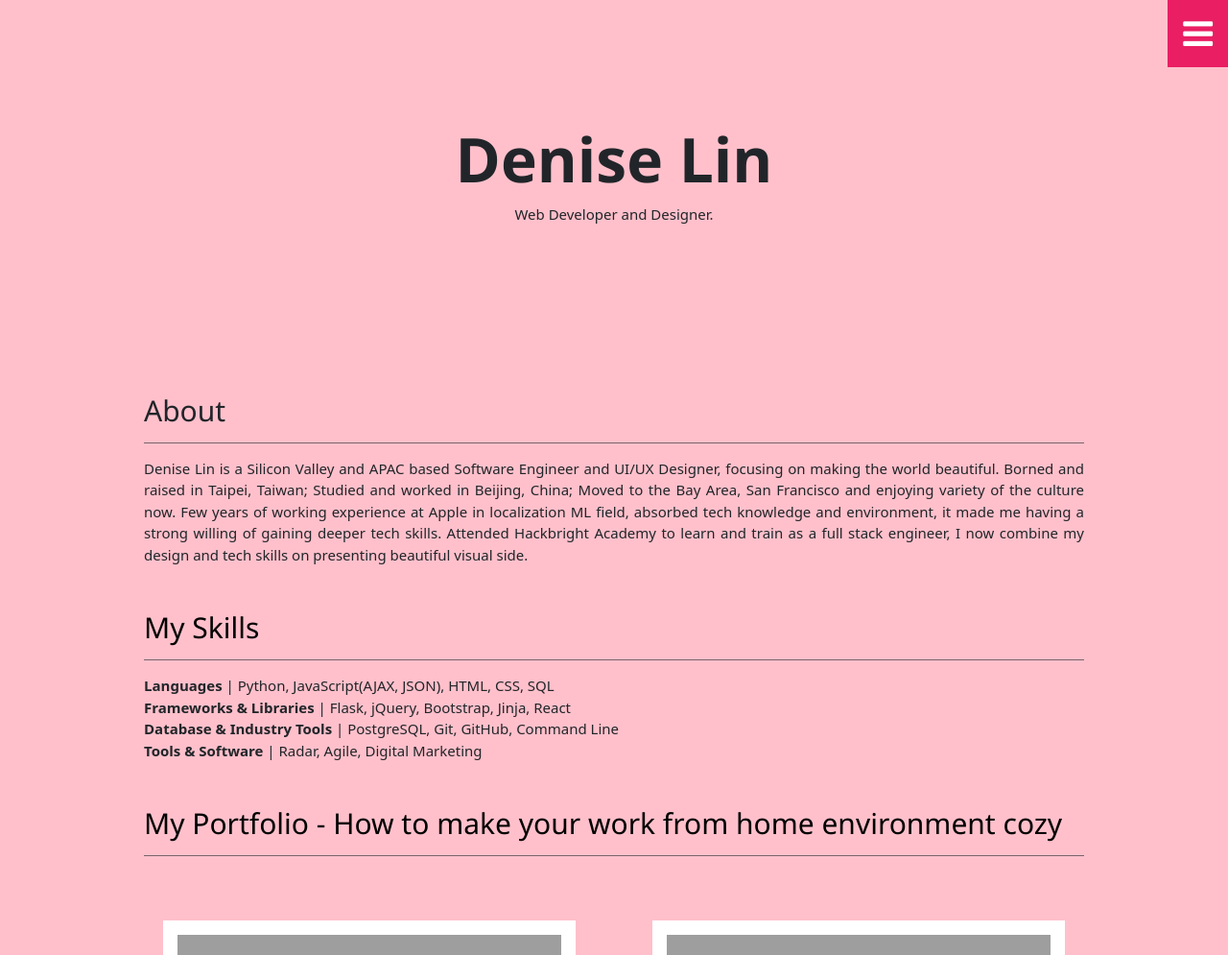
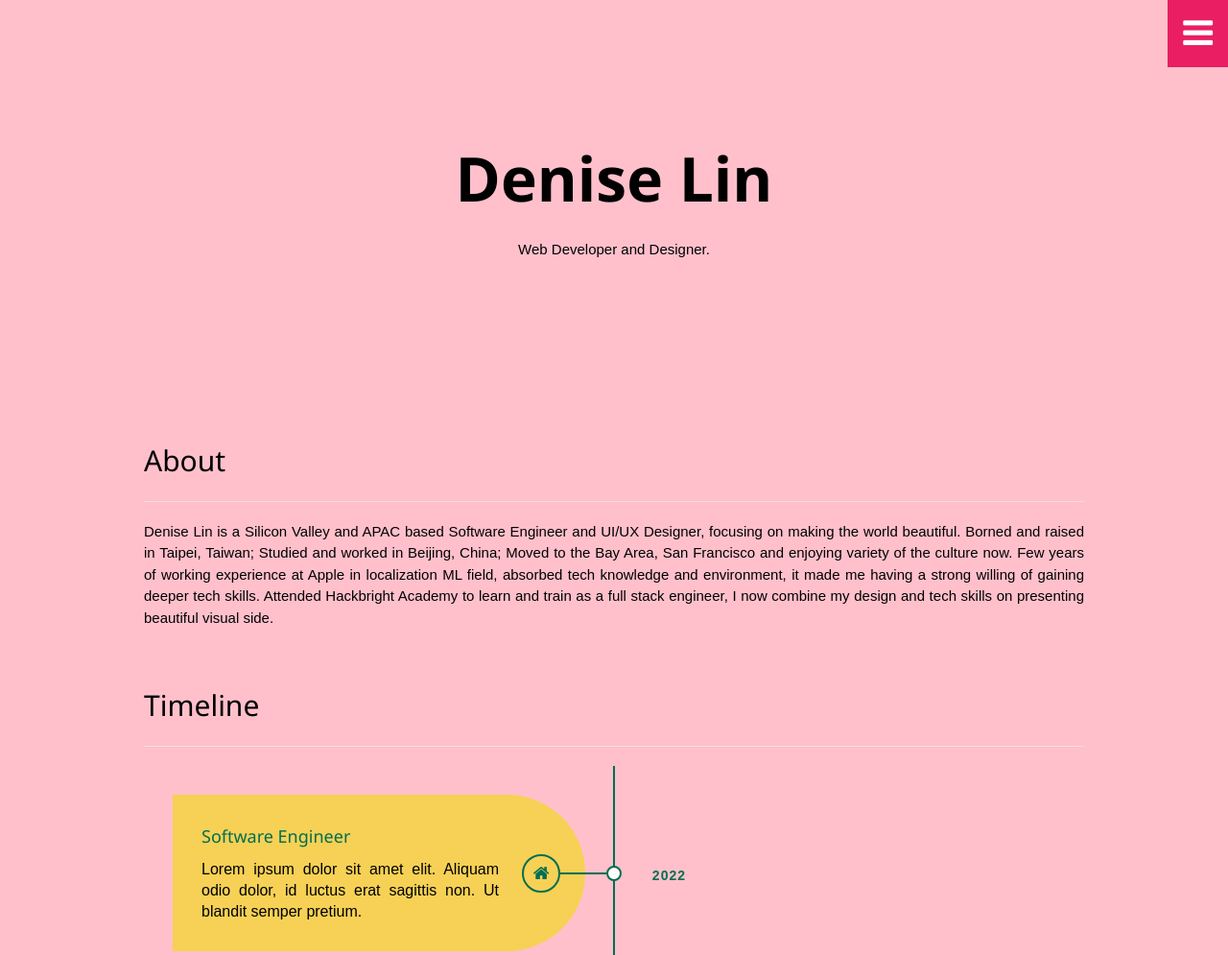
Before and after one commit to DeniseYT/Portfolio, a PHP site: page /templates/homepage.html in a window 1280 px wide. Shown: the top 995 px of the page at 96% size. Run offline with PHP 8.4, Linux system fonts and the light colour scheme; grey boxes are pictures that could not be loaded.

Commit message:
Add Timeline

```diff
--- a/static/css/styles.css
+++ b/static/css/styles.css
@@ -65,12 +65,7 @@ body {
     margin: 20px;
     display: inline-block;
     background-size: cover;
-
 }
-
-/* .first-layer-container-img-first_left:hover {
-
-} */
 
 
 .first-layer-container-img-first_right {
@@ -167,3 +162,269 @@ body {
     font-family: 'Sans Serif';
 
 }  */
+
+/* Flip Card */
+/* The flip card container - set the width and height to whatever you want. We have added the border property to demonstrate that the flip itself goes out of the box on hover (remove perspective if you don't want the 3D effect */
+.flip-card {
+    background-color: transparent;
+    width: 400px;  /* match with html info */
+    height: 400px; /* match with html info */
+    border: 1px solid #f1f1f1;
+    perspective: 1000px; /* Remove this if you don't want the 3D effect */
+  }
+
+  /* This container is needed to position the front and back side */
+  .flip-card-inner {
+    position: relative;
+    width: 100%;
+    height: 100%;
+    text-align: center;
+    transition: transform 0.8s;
+    transform-style: preserve-3d;
+  }
+
+  /* Do an horizontal flip when you move the mouse over the flip box container */
+  .flip-card:hover .flip-card-inner {
+    transform: rotateY(180deg);
+  }
+
+  /* Position the front and back side */
+  .flip-card-front, .flip-card-back {
+    position: absolute;
+    width: 100%;
+    height: 100%;
+    -webkit-backface-visibility: hidden; /* Safari */
+    backface-visibility: hidden;
+  }
+
+  /* Style the front side (fallback if image is missing) */
+  .flip-card-front {
+    background-color: #bbb;
+    color: black;
+    background-size: cover;
+
+  }
+
+  /* Style the back side */
+  .flip-card-back {
+    background-color: white;
+    color: black;
+    transform: rotateY(180deg);
+  }
+
+  /* Zoom on Hover */
+  * {
+    box-sizing: border-box;
+  }
+
+  .zoom {
+    padding: 50px;
+    /* background-color: green; */
+    transition: transform .2s;
+    width: 200px;
+    height: 200px;
+    margin: 0 auto;
+  }
+
+  .zoom:hover {
+    -ms-transform: scale(1.5); /* IE 9 */
+    -webkit-transform: scale(1.5); /* Safari 3-8 */
+    transform: scale(1.5);
+  }
+
+
+
+  /* Timeline */
+*,
+*::before,
+*::after {
+box-sizing: border-box;
+}
+
+body {
+  margin: 0;
+  font-family: Arial, Helvetica, sans-serif;
+  /* background: #ffffff; */
+}
+
+.timeline {
+  position: relative;
+  width: 100%;
+  max-width: 1140px;
+  margin: 0 auto;
+  padding: 15px 0;
+}
+
+.timeline::after {
+  content: '';
+  position: absolute;
+  width: 2px;
+  background: #006E51;
+  top: 0;
+  bottom: 0;
+  left: 50%;
+  margin-left: -1px;
+}
+
+.container {
+  padding: 15px 30px;
+  position: relative;
+  background: inherit;
+  width: 50%;
+}
+
+.container.left {
+  left: 0;
+}
+
+.container.right {
+  left: 50%;
+}
+
+.container::after {
+  content: '';
+  position: absolute;
+  width: 16px;
+  height: 16px;
+  top: calc(50% - 8px);
+  right: -8px;
+  background: #ffffff;
+  border: 2px solid #006E51;
+  border-radius: 16px;
+  z-index: 1;
+}
+
+.container.right::after {
+  left: -8px;
+}
+
+.container::before {
+  content: '';
+  position: absolute;
+  width: 50px;
+  height: 2px;
+  top: calc(50% - 1px);
+  right: 8px;
+  background: #006E51;
+  z-index: 1;
+}
+
+.container.right::before {
+  left: 8px;
+}
+
+.container .year {
+  position: absolute;
+  display: inline-block;
+  top: calc(50% - 8px);
+  text-align: center;
+  font-size: 14px;
+  font-weight: bold;
+  color: #006E51;
+  text-transform: uppercase;
+  letter-spacing: 1px;
+  z-index: 1;
+}
+
+.container.left .year {
+  right: -75px;
+}
+
+.container.right .year {
+  left: -75px;
+}
+
+.container .icon {
+  position: absolute;
+  display: inline-block;
+  width: 40px;
+  height: 40px;
+  padding: 9px 0;
+  top: calc(50% - 20px);
+  background: #F6D155;
+  border: 2px solid #006E51;
+  border-radius: 40px;
+  text-align: center;
+  font-size: 18px;
+  color: #006E51;
+  z-index: 1;
+}
+
+.container.left .icon {
+  right: 56px;
+}
+
+.container.right .icon {
+  left: 56px;
+}
+
+.container .content {
+  padding: 30px 90px 30px 30px;
+  background: #F6D155;
+  position: relative;
+  border-radius: 0 500px 500px 0;
+}
+
+.container.right .content {
+  padding: 30px 30px 30px 90px;
+  border-radius: 500px 0 0 500px;
+}
+
+.container .content h2 {
+  margin: 0 0 10px 0;
+  font-size: 18px;
+  font-weight: normal;
+  color: #006E51;
+}
+
+.container .content p {
+  margin: 0;
+  font-size: 16px;
+  line-height: 22px;
+  color: #000000;
+}
+
+@media (max-width: 767.98px) {
+  .timeline::after {
+    left: 90px;
+  }
+
+  .container {
+    width: 100%;
+    padding-left: 120px;
+    padding-right: 30px;
+  }
+
+  .container.right {
+    left: 0%;
+  }
+
+  .container.left::after,
+  .container.right::after {
+    left: 82px;
+  }
+
+  .container.left::before,
+  .container.right::before {
+    left: 100px;
+    border-color: transparent #006E51 transparent transparent;
+  }
+
+  .container.left .date,
+  .container.right .date {
+    right: auto;
+    left: 15px;
+  }
+
+  .container.left .icon,
+  .container.right .icon {
+    right: auto;
+    left: 146px;
+  }
+
+  .container.left .content,
+  .container.right .content {
+    padding: 30px 30px 30px 90px;
+    border-radius: 500px 0 0 500px;
+  }
+}
--- a/static/js/homepage.js
+++ b/static/js/homepage.js
@@ -1,5 +1,18 @@
 "use strict";
 
+// Open and close sidebar
+      function openNav() {
+        document.getElementById("mySidebar").style.width = "60%";
+        document.getElementById("mySidebar").style.display = "block";
+      }
+
+      function closeNav() {
+        document.getElementById("mySidebar").style.display = "none";
+      }
+
+
+
+// Open Fullscreen
 var elem = document.documentElement;
 function openFullscreen() {
   if (elem.requestFullscreen) {
@@ -11,12 +24,12 @@ function openFullscreen() {
   }
 }
 
-function closeFullscreen() {
-  if (document.exitFullscreen) {
-    document.exitFullscreen();
-  } else if (document.webkitExitFullscreen) { /* Safari */
-    document.webkitExitFullscreen();
-  } else if (document.msExitFullscreen) { /* IE11 */
-    document.msExitFullscreen();
-  }
-}
+// function closeFullscreen() {
+//   if (document.exitFullscreen) {
+//     document.exitFullscreen();
+//   } else if (document.webkitExitFullscreen) { /* Safari */
+//     document.webkitExitFullscreen();
+//   } else if (document.msExitFullscreen) { /* IE11 */
+//     document.msExitFullscreen();
+//   }
+// }
--- a/templates/homepage.html
+++ b/templates/homepage.html
@@ -10,7 +10,7 @@
     <script src="/Intro/static/js/homepage.js" type="text/javascript"></script>
 
     <!-- Bootstrap CSS only -->
-    <link href="https://cdn.jsdelivr.net/npm/bootstrap@5.1.3/dist/css/bootstrap.min.css" rel="stylesheet" integrity="sha384-1BmE4kWBq78iYhFldvKuhfTAU6auU8tT94WrHftjDbrCEXSU1oBoqyl2QvZ6jIW3" crossorigin="anonymous">
+    <!-- <link href="https://cdn.jsdelivr.net/npm/bootstrap@5.1.3/dist/css/bootstrap.min.css" rel="stylesheet" integrity="sha384-1BmE4kWBq78iYhFldvKuhfTAU6auU8tT94WrHftjDbrCEXSU1oBoqyl2QvZ6jIW3" crossorigin="anonymous"> -->
 
     <title>Denise Lin's Portfolio</title>
     <link rel="stylesheet" href="/Intro/static/css/styles.css">
@@ -27,6 +27,7 @@
       <div class="w3-bar-block w3-center">
         <a href="#" class="w3-bar-item w3-button w3-text-grey w3-hover-light w3-pink" onclick="closeNav()">Home</a>
         <a href="#about" class="w3-bar-item w3-button w3-text-grey w3-hover-black" onclick="closeNav()">About</a>
+        <a href="#timeline" class="w3-bar-item w3-button w3-text-grey w3-hover-black" onclick="closeNav()">Timeline</a>
         <a href="#skills" class="w3-bar-item w3-button w3-text-grey w3-hover-black" onclick="closeNav()">Skills</a>
         <a href="#portfolio" class="w3-bar-item w3-button w3-text-grey w3-hover-black" onclick="closeNav()">Portfolio</a>
         <a href="#contact" class="w3-bar-item w3-button w3-text-grey w3-hover-black" onclick="closeNav()">Contact</a>
@@ -62,6 +63,7 @@
       <p>Web Developer and Designer.</p>
     </header>
 
+
     <!-- About Section -->
   <div class="w3-content w3-justify w3-padding-32" id="about">
     <h2>About</h2>
@@ -74,6 +76,63 @@
         Attended Hackbright Academy to learn and train as a full stack engineer, I now combine my design and
         tech skills on presenting beautiful visual side.
     </p>
+
+
+    <!-- Timeline Section -->
+  <div class="w3-padding-32 w3-content" id="portfolio">
+    <h2 class="w3-text-black">Timeline</h2>
+    <hr class="w3-opacity">
+
+    <!-- Timeline -->
+    <div class="timeline">
+      <div class="container left">
+        <div class="year">2022</div>
+        <i class="icon fa fa-home"></i>
+        <div class="content">
+          <h2>Software Engineer</h2>
+          <p>
+            Lorem ipsum dolor sit amet elit. Aliquam odio dolor, id luctus erat sagittis non. Ut blandit semper pretium.
+          </p>
+        </div>
+      </div>
+      <div class="container right">
+        <div class="year">2020-21</div>
+        <i class="icon fa fa-gift"></i>
+        <div class="content">
+          <h2>Software Engineer Student</h2>
+          <p>
+            Lorem ipsum dolor sit amet elit. Aliquam odio dolor, id luctus erat sagittis non. Ut blandit semper pretium.
+          </p>
+        </div>
+      </div>
+      <div class="container left">
+        <div class="year">2017-19</div>
+        <i class="icon fa fa-user"></i>
+        <div class="content">
+          <h2>Localization Specialist</h2>
+          <p>
+            Lorem ipsum dolor sit amet elit. Aliquam odio dolor, id luctus erat sagittis non. Ut blandit semper pretium.
+          </p>
+        </div>
+      </div>
+      <div class="container right">
+        <div class="year">2015</div>
+        <i class="icon fa fa-running"></i>
+        <div class="content">
+          <h2>Move to the US</h2>
+          <p>
+            Lorem ipsum dolor sit amet elit. Aliquam odio dolor, id luctus erat sagittis non. Ut blandit semper pretium.
+          </p>
+        </div>
+      </div>
+
+
+      </div>
+    </div>
+
+
+
+
 
 
 
@@ -117,9 +176,10 @@
       </h4>
     </div> -->
 
+
     <!-- Skills Section -->
   <div class="w3-padding-32 w3-content" id="portfolio">
-    <h2 class="w3-text-black">My Skills</h2>
+    <h2 class="w3-text-black">Skills</h2>
     <hr class="w3-opacity">
     <p><b>Languages</b> | Python, JavaScript(AJAX, JSON), HTML, CSS, SQL<br>
       <b>Frameworks & Libraries</b> | Flask, jQuery, Bootstrap, Jinja, React<br>
@@ -127,9 +187,12 @@
       <b>Tools & Software</b> | Radar, Agile, Digital Marketing
     </p>
 
+
+
+
     <!-- Portfolio Section -->
   <div class="w3-padding-32 w3-content" id="portfolio">
-    <h2 class="w3-text-black">My Portfolio - How to make your work from home environment cozy</h2>
+    <h2 class="w3-text-black">Portfolio</h2>
     <hr class="w3-opacity">
   </div>
 
@@ -161,16 +224,6 @@
 
 
 
-
-
-
-
-
-
-
-
-
-
     <!-- Contact Section -->
   <div class="w3-padding-32 w3-content w3-text-black" id="contact" style="margin-bottom:64px">
     <h2>Contact Me</h2>
@@ -185,17 +238,30 @@
     <!-- Bootstrap JavaScript Bundle with Popper -->
     <script src="https://cdn.jsdelivr.net/npm/bootstrap@5.1.3/dist/js/bootstrap.bundle.min.js" integrity="sha384-ka7Sk0Gln4gmtz2MlQnikT1wXgYsOg+OMhuP+IlRH9sENBO0LRn5q+8nbTov4+1p" crossorigin="anonymous"></script>
 
-    <script>
-      // Open and close sidebar
-      function openNav() {
-        document.getElementById("mySidebar").style.width = "60%";
-        document.getElementById("mySidebar").style.display = "block";
-      }
 
-      function closeNav() {
-        document.getElementById("mySidebar").style.display = "none";
-      }
-      </script>
+
+
+  <!-- Flip Card -->
+    <div class="flip-card">
+      <div class="flip-card-inner">
+        <div class="flip-card-front">
+          <!-- <img src="img_avatar.png" alt="Candle" style="width:300px;height:300px;"> -->
+          <img src="/Intro/static/img/w2000_q60.jpeg" alt="Candle" style="width:400px;height:400px;">
+        </div>
+        <div class="flip-card-back">
+          <h1>Candle</h1>
+          <p>Diptyque</p>
+        </div>
+      </div>
+    </div>
+
+  <!-- Zoom on Hover -->
+    <div class="zoom">
+      <img src="/Intro/static/img/w2000_q60.jpeg" alt="Candle" style="width:300px;height:200px;">
+    </div>
+
+
+
 
   </body>
 </html>
```
